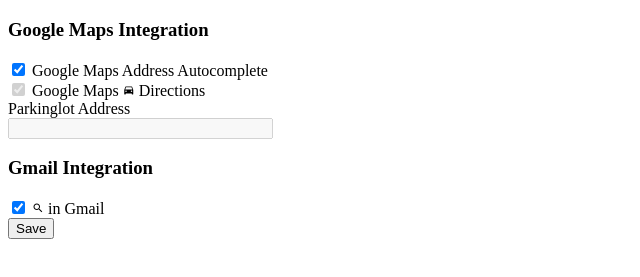
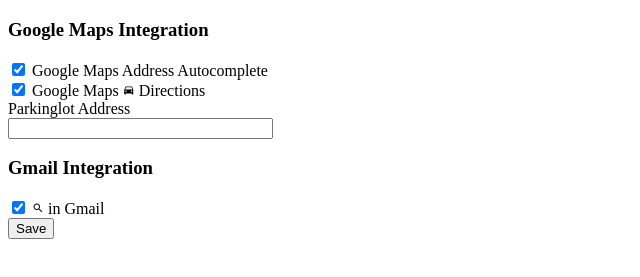
Before and after one commit to mradenovic/granoogle, a browser extension: page options.html in a window 1280 px wide. Shown: the part 61-338 px from the top of the page, without its empty margins (0-640 px from the left). Drawn offline with Linux system fonts and the light colour scheme.

Commit message:
Enable input fields in "Options" page, related to directions

```diff
--- a/options.html
+++ b/options.html
@@ -22,13 +22,13 @@
 </div>
 <div>
     <label>
-        <input  disabled="true" type="checkbox" id="mapsDirections">
+        <input type="checkbox" id="mapsDirections">
         Google Maps <i class="material-icons md-12">directions_car</i> Directions
     </label><br>
 </div>
 <div>
-    <label  disabled="true" for="mapsParkinglotAddress">Parkinglot Address</label><br>
-    <input  disabled="true" type="text" size="30" id="mapsParkinglotAddress">
+    <label for="mapsParkinglotAddress">Parkinglot Address</label><br>
+    <input type="text" size="30" id="mapsParkinglotAddress">
 </div>
 
 
```
